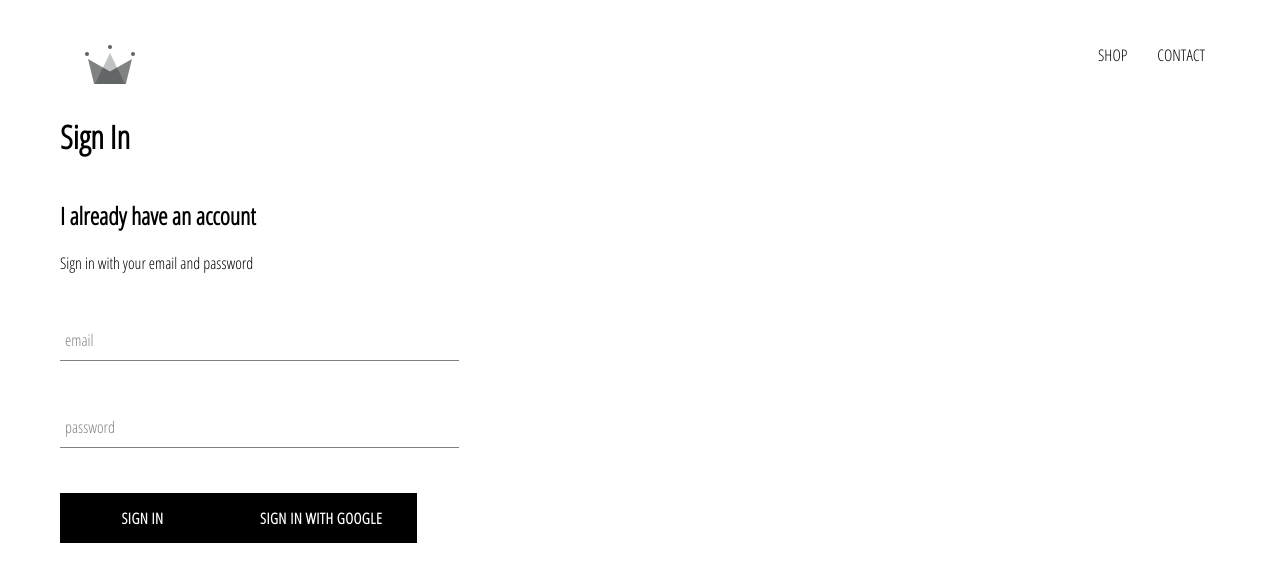
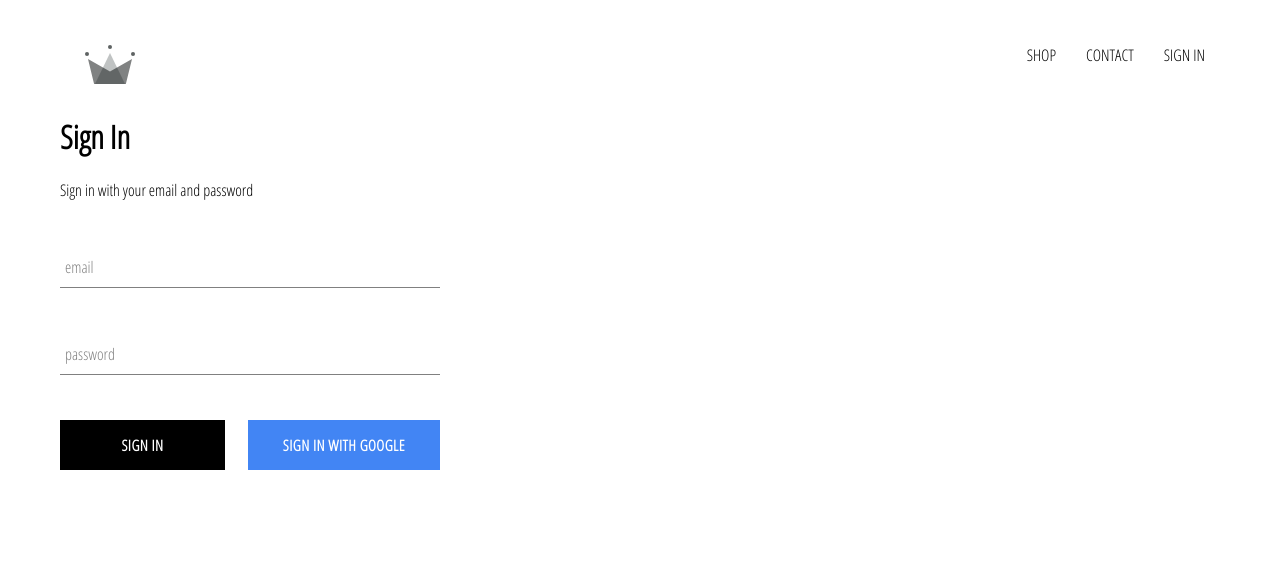
Before and after one commit to TmothyMartel/crwn-clothing, a React (Create React App) app: page /signin in a window 1280 px wide. Shown: the top 582 px of the page. Built offline with nearby package versions, Linux system fonts and the light colour scheme; no server answers.

Commit message:
fulling intergrated google sign in/out auth

```diff
--- a/src/App.css
+++ b/src/App.css
@@ -7,3 +7,7 @@
     text-decoration: none;
     color: black;
 }
+
+* {
+    box-sizing: border-box;
+}
--- a/src/App.js
+++ b/src/App.js
@@ -6,12 +6,36 @@
 import Header from './components/header/header.component';
 import HomePage from './pages/homepage/homepage.component';
 import ShopPage from './pages/shop/shop.component';
-import SignInAndSignUp from './pages/sign-in-and-sign-up/sign-in-and-sign-up.component'
+import SignInAndSignUp from './pages/sign-in-and-sign-up/sign-in-and-sign-up.component';
+import { auth } from './firebase/firebase.utils';
 
-function App() {
+class App extends React.Component {
+  constructor() {
+    super();
+
+    this.state = {
+      currentUser: null
+    }
+  }
+
+  unsubscribeFromAuth = null
+
+  componentDidMount() {
+    this.unsubscribeFromAuth = auth.onAuthStateChanged(user => {
+      this.setState({ currentUser: user });
+
+      console.log(user);
+    })
+  }
+
+  componentWillUnmount() {
+    this.unsubscribeFromAuth();
+  }
+
+  render() {
     return (
       <div>
-      <Header />
+        <Header currentUser={this.state.currentUser}/>
         <Switch>
           <Route exact path='/' component={HomePage} />
           <Route path='/shop' component={ShopPage} />
@@ -22,4 +46,6 @@
     );
   }
 
+}
+
 export default App;
--- a/src/components/custom-button/custom-button.component.jsx
+++ b/src/components/custom-button/custom-button.component.jsx
@@ -3,8 +3,8 @@
 import './custom-button.styles.scss';
 
 
-const CustomButton = ({ children, ...otherProps }) => (
-    <button className='custom-button' {...otherProps}>
+const CustomButton = ({ children, isGoogleSignIn, ...otherProps }) => (
+    <button className={`${isGoogleSignIn ? 'google-sign-in': ''} custom-button`} {...otherProps}>
         {children}
     </button>
 )
--- a/src/components/custom-button/custom-button.styles.scss
+++ b/src/components/custom-button/custom-button.styles.scss
@@ -19,4 +19,14 @@
         color: black;
         border: 1px solid black;
     }
+
+    &.google-sign-in {
+       background-color: #4285f4;
+       color: white;
+
+       &:hover {
+           background-color: #357ae8;
+           border: none;
+       }
+    }
 }
--- a/src/components/header/header.component.jsx
+++ b/src/components/header/header.component.jsx
@@ -1,13 +1,15 @@
 import React from 'react';
 import { Link } from 'react-router-dom';
+
+import { auth } from '../../firebase/firebase.utils'
 
 import { ReactComponent as Logo } from '../../assets/crown.svg';
 import './header.styles.scss';
 
-const Header = () => (
+const Header = ({ currentUser}) => (
     <div className='header'>
         <Link className="logo-container" to="/">
-            <Logo classname="logo" />
+            <Logo className="logo" />
         </Link>
         <div className='options'>
             <Link className='option' to="/shop">
@@ -16,6 +18,12 @@
             <Link className='option' to="/contact">
                 CONTACT
             </Link>
+            {
+                currentUser ?
+                <div className='option' onClick={() => auth.signOut()}>SIGN OUT</div>
+                :
+                <Link className='option' to="/signin">SIGN IN</Link>
+            }
         </div>
     </div>
 )
--- a/src/components/header/header.styles.scss
+++ b/src/components/header/header.styles.scss
@@ -21,5 +21,6 @@
 
     .option {
         padding: 10px 15px;
+        cursor: pointer;
     }
 }
--- a/src/components/sign-in/sign-in.component.jsx
+++ b/src/components/sign-in/sign-in.component.jsx
@@ -1,9 +1,9 @@
 import React from "react";
 
 import FormInput from "../form-input/form-input.component";
-import CustomButton from "../custom-button/custom-button.component"
+import CustomButton from "../custom-button/custom-button.component";
 
-import { signInWithGoogle } from '../../firebase/firebase.utils';
+import { signInWithGoogle } from "../../firebase/firebase.utils";
 
 import "./sign-in.styles.scss";
 
@@ -32,7 +32,6 @@
   render() {
     return (
       <div className="sign-in">
-        <h2>I already have an account</h2>
         <span>Sign in with your email and password</span>
 
         <form onSubmit={this.handleSubmit}>
@@ -41,7 +40,7 @@
             type="email"
             value={this.state.email}
             handleChange={this.handleChange}
-            label='email'
+            label="email"
             required
           />
 
@@ -50,12 +49,16 @@
             type="password"
             value={this.state.password}
             handleChange={this.handleChange}
-            label='password'
+            label="password"
             required
           />
 
-          <CustomButton type="submit">Sign In</CustomButton>
-          <CustomButton onClick={signInWithGoogle} >Sign In with Google</CustomButton>
+          <div className="buttons">
+            <CustomButton type="submit">Sign In</CustomButton>
+            <CustomButton onClick={signInWithGoogle} isGoogleSignIn>
+              Sign In with Google
+            </CustomButton>
+          </div>
         </form>
       </div>
     );
--- a/src/components/sign-in/sign-in.styles.scss
+++ b/src/components/sign-in/sign-in.styles.scss
@@ -1,9 +1,14 @@
 .sign-in {
-    width: 30vw;
+    width: 380px;
     display: flex;
     flex-direction: column;
 
     .title {
         margin: 10px 0;
     }
+
+    .buttons {
+        display: flex;
+        justify-content: space-between;
+    }
 }
```
Lines whose indentation alone changed are shown as unchanged.
